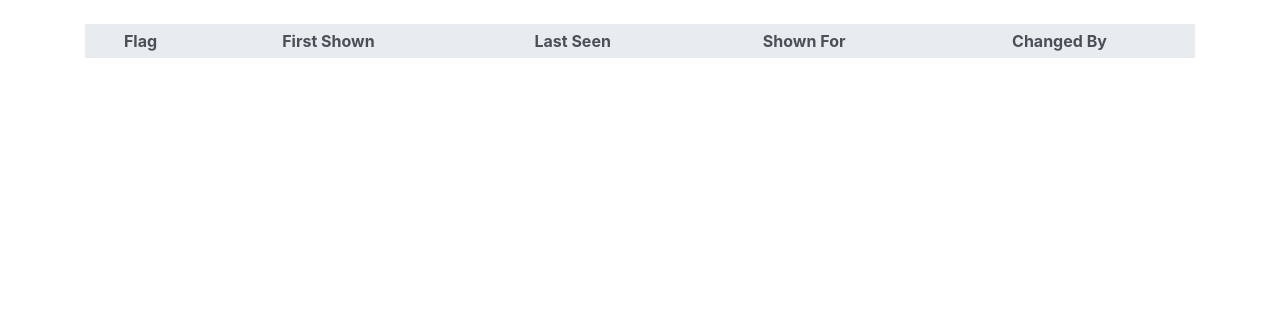
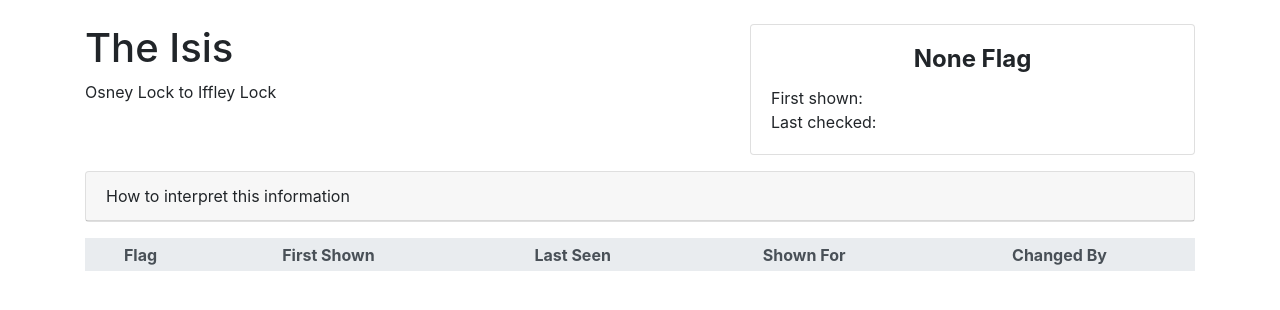
Before and after one commit to JoeHitchen/oxford-rivers, a Django app: page /flags/isis/ in a window 1280 px wide. Shown: the part 56-366 px from the top of the page. Run offline with Django 3.2, Linux system fonts and the light colour scheme; data comes from the database, SQL or seed files in the repository; data that the repository does not hold is empty; some libraries are stand-ins or nearby versions.

Commit message:
Added flag history page top matter

```diff
--- a/flags/models.py
+++ b/flags/models.py
@@ -126,6 +126,9 @@ class Status(models.Model):
     class Meta:
         ordering = ['reach', '-set_at']
 
+    def __str__(self):
+        return self.get_flag_display()
+
     @property
     def out_of_date(self):
         return (timezone.now() - self.last_seen) > timedelta(hours = 2)
--- a/flags/templates/flags/flag_history.html
+++ b/flags/templates/flags/flag_history.html
@@ -10,6 +10,59 @@
       We have not been able to check the flag for this reach in over two hours.
       For up-to-date information you can <a href="https://ourcs.co.uk/information/flags/" class="alert-link" target="_blank">check the OURCs website directly</a>.
     </div></div></div>{% endif %}
+
+    <!-- Overview -->
+    <div class="row mb-3">
+      <div class="col-md-7">
+        <h1>{{ reach }}</h1>
+        <div class="mb-4">{{ reach.upstream_lock }} Lock to {{ reach.downstream_lock }} Lock</div>
+      </div>
+
+      <div class="col-md-5">
+        <div class="card {{ reach.current_flag_status.styling.text }} {{ reach.current_flag_status.styling.background }}">
+          <div class="card-body">
+            <h4 class="card-title text-center"><strong>{{ reach.current_flag_status }} Flag</strong></h4>
+            <table class="table table-sm table-borderless mb-0">
+              <tr>
+                <td class="text-left {{ reach.current_flag_status.styling.text }} p-0">First shown:</td>
+                <td class="text-right {{ reach.current_flag_status.styling.text }} p-0">{{ reach.current_flag_status.set_at|date:"d/m/Y H:i" }}</td>
+              </tr>
+              <tr>
+                <td class="text-left {{ reach.current_flag_status.styling.text }} p-0">Last checked:</td>
+                <td class="text-right {{ reach.current_flag_status.styling.text }} p-0">{{ reach.current_flag_status.last_seen|date:"d/m/Y H:i" }}</td>
+              </tr>
+            </table>
+          </div>
+        </div>
+      </div>
+    </div>
+
+    <!-- Interpretation guide -->
+    <div class="row mb-3"><div class="col">
+      <div class="card">
+        <div class="card-header d-flex justify-content-between" type="button" data-toggle="collapse" data-target="#interpretationBody">
+          <span>How to interpret this information</span>
+          <span class="oi oi-chevron-bottom" id="interpretationArrow"></span>
+        </div>
+        <div class="collapse card-body" id="interpretationBody">
+          <p>
+            OURCs displays flags <a  href="https://ourcs.co.uk/information/flags/" target="_blank">on their website</a> to indicate the current stream conditions on both the Isis and Godstow reaches.
+            In increasing levels of stream, the possible levels are: green, blue<sup>*</sup>, amber, and red, with each flag representing a different set of restrictions which apply.
+            During periods where the flag is not being maintained, a grey flag is shown, and during exceptionally high flooding, a black flag may be displayed.
+            Information about the restrictions in force for any given flag and how the flag itself it decided, can be found by following the link above.
+          </p>
+          <p>
+            We poll the OURCs website every few minutes and record the flag displayed, when OURCs report that the flag was first shown, and who made that change.
+            We also record the first and last times that our data collection observes that flag status, although only the latter is shown on this page since we have no reason to doubt the timekeeping of the OURCs website at this stage.
+            For curiosity's sake, we also display the length of time each flag was shown for.
+            On the Isis, we note that amber flag is typically only shown for a day or two, while blue flag is typically shown for closer to a week.
+          </p>
+          <p class="mb-0">
+            <sup>*</sup> Godstow does not have a blue flag.
+          </p>
+        </div>
+      </div>
+    </div></div>
 
     <!-- Past advisories table -->
     <div class="row"><div class="col">
```
